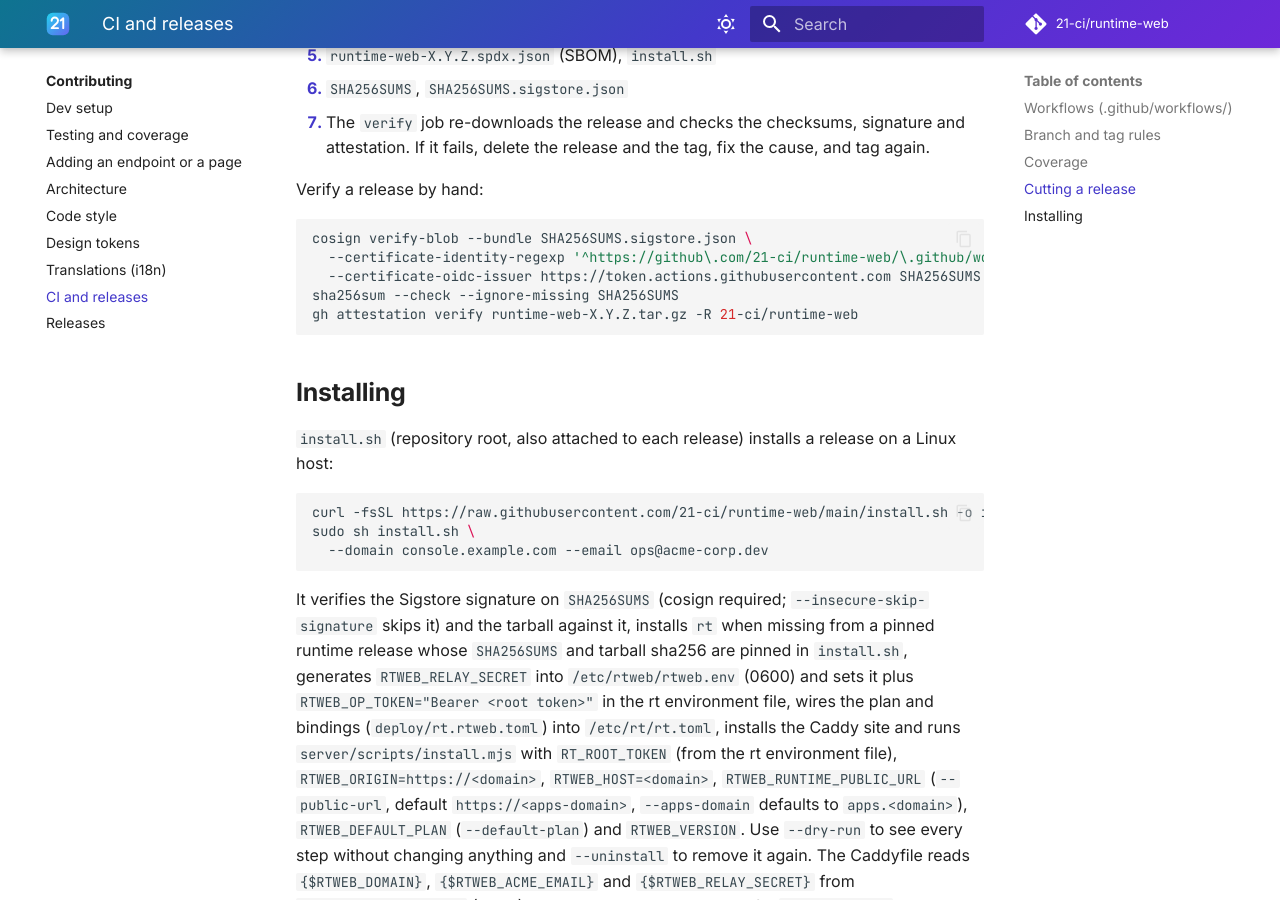
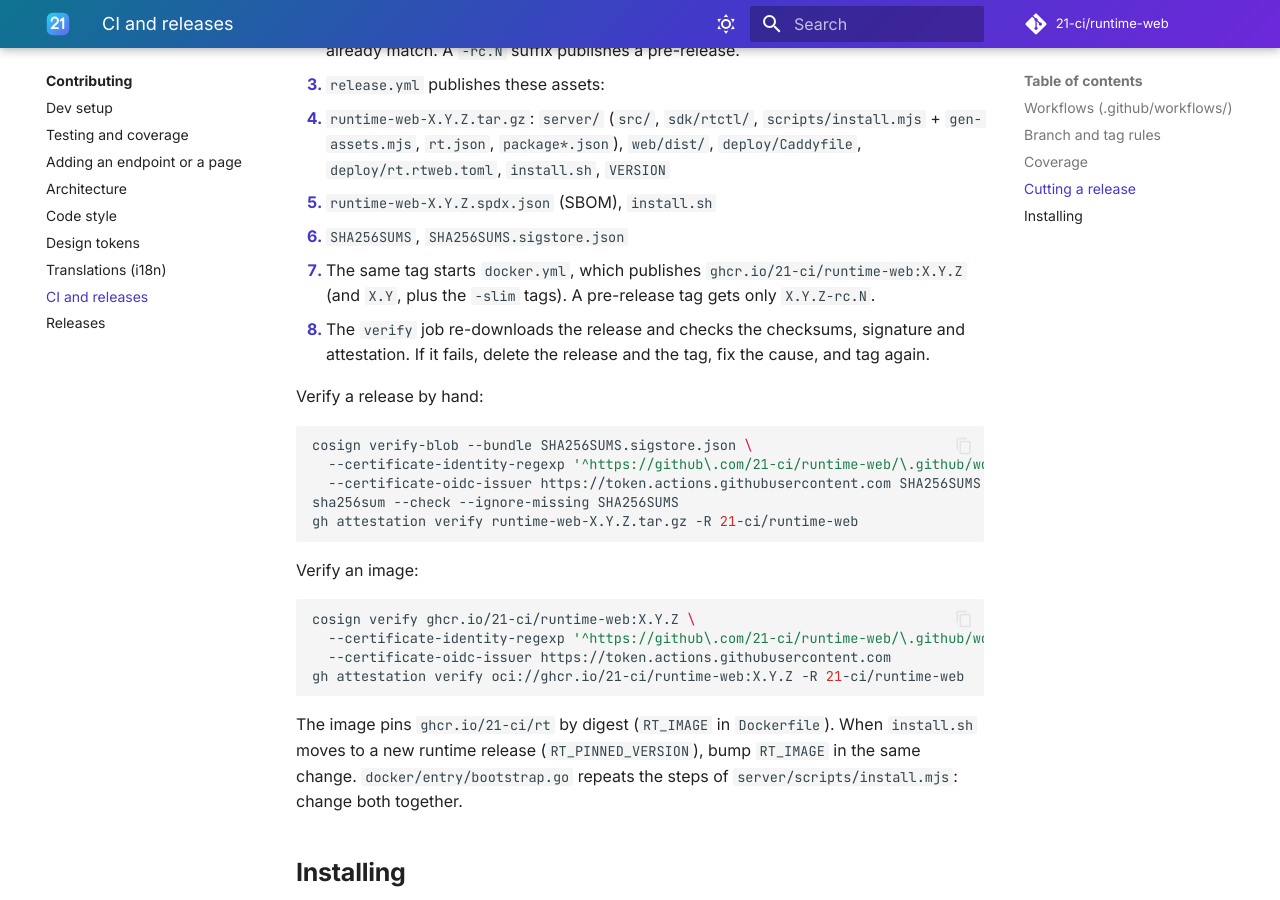
Before and after one commit to 21-ci/runtime-web, an MkDocs documentation site: the page built from docs/contributing/ci-cd.md, in a window 1280 px wide and 900 px high, scrolled down 2009 px. Built offline with MkDocs 1.6.1 and Material for MkDocs 9.7.7, drawn with Linux system fonts in a browser that asks for light colours; comment, search, counter and statistics services are not loaded; some of the changed text lies outside the part shown.

Commit message:
ci(docker): build, scan, sign and publish the container image
PRs build both flavors for amd64 and arm64 without pushing and gate the
amd64 image on Trivy. main (edge) and release tags push by digest, gate
both platforms, then tag, cosign-sign and attest provenance and SBOM.
Dependabot watches the pinned base images; ci-local gains the Go tests,
hadolint and an optional native image build.

Co-Authored-By: Claude Opus 5.5 <noreply@anthropic.com>

````diff
--- a/docs/contributing/ci-cd.md
+++ b/docs/contributing/ci-cd.md
@@ -9,6 +9,7 @@
 | `pr-title.yml` | PR opened or edited | the PR title is a Conventional Commit (it becomes the squash commit subject and the changelog line) |
 | `release-please.yml` | push to `main` | keeps the `chore: release X.Y.Z` PR open; merging it creates the tag and the GitHub Release |
 | `release.yml` | tag `vX.Y.Z[-pre]` | tarball, SBOM, Trivy scan of the artifact, SHA256SUMS, cosign keyless signature, SLSA provenance, GitHub Release, post-publish verification |
+| `docker.yml` | PR, push to `main`, tag `vX.Y.Z[-pre]` | hadolint; the container image (`Dockerfile`, flavors `distroless` and `slim`) for `linux/amd64` + `linux/arm64`, including the `rtweb-entry` Go tests. PRs build without pushing and gate the amd64 image on Trivy. `main` and tags push `ghcr.io/21-ci/runtime-web` by digest, gate both platforms on Trivy (fixable HIGH/CRITICAL fail; SARIF to code scanning), then tag (`edge` on `main`, `X.Y.Z` and `X.Y` on tags, `-slim` for slim), cosign-sign (keyless) and attest provenance and SBOM |
 
 Every action is pinned by full commit SHA with a version comment; Dependabot (`.github/dependabot.yml`) bumps them
 weekly together with the npm dependencies of `web/`, `server/` and `e2e/` and the pip requirements of the docs, each
@@ -47,7 +48,9 @@ In short:
      `deploy/Caddyfile`, `deploy/rt.rtweb.toml`, `install.sh`, `VERSION`
    - `runtime-web-X.Y.Z.spdx.json` (SBOM), `install.sh`
    - `SHA256SUMS`, `SHA256SUMS.sigstore.json`
-4. The `verify` job re-downloads the release and checks the checksums, signature and attestation. If it fails,
+4. The same tag starts `docker.yml`, which publishes `ghcr.io/21-ci/runtime-web:X.Y.Z` (and `X.Y`, plus the `-slim`
+   tags). A pre-release tag gets only `X.Y.Z-rc.N`.
+5. The `verify` job re-downloads the release and checks the checksums, signature and attestation. If it fails,
    delete the release and the tag, fix the cause, and tag again.
 
 Verify a release by hand:
@@ -59,6 +62,19 @@ cosign verify-blob --bundle SHA256SUMS.sigstore.json \
 sha256sum --check --ignore-missing SHA256SUMS
 gh attestation verify runtime-web-X.Y.Z.tar.gz -R 21-ci/runtime-web
 ```
+
+Verify an image:
+
+```sh
+cosign verify ghcr.io/21-ci/runtime-web:X.Y.Z \
+  --certificate-identity-regexp '^https://github\.com/21-ci/runtime-web/\.github/workflows/docker\.yml@refs/tags/v' \
+  --certificate-oidc-issuer https://token.actions.githubusercontent.com
+gh attestation verify oci://ghcr.io/21-ci/runtime-web:X.Y.Z -R 21-ci/runtime-web
+```
+
+The image pins `ghcr.io/21-ci/rt` by digest (`RT_IMAGE` in `Dockerfile`). When `install.sh` moves to a new runtime
+release (`RT_PINNED_VERSION`), bump `RT_IMAGE` in the same change. `docker/entry/bootstrap.go` repeats the steps of
+`server/scripts/install.mjs`: change both together.
 
 ## Installing
 
````
Also changed, not shown: AGENTS.md (+1 -0 lines), CLAUDE.md (+1 -0 lines), RELEASING.md (+4 -0 lines), 3 other files.
